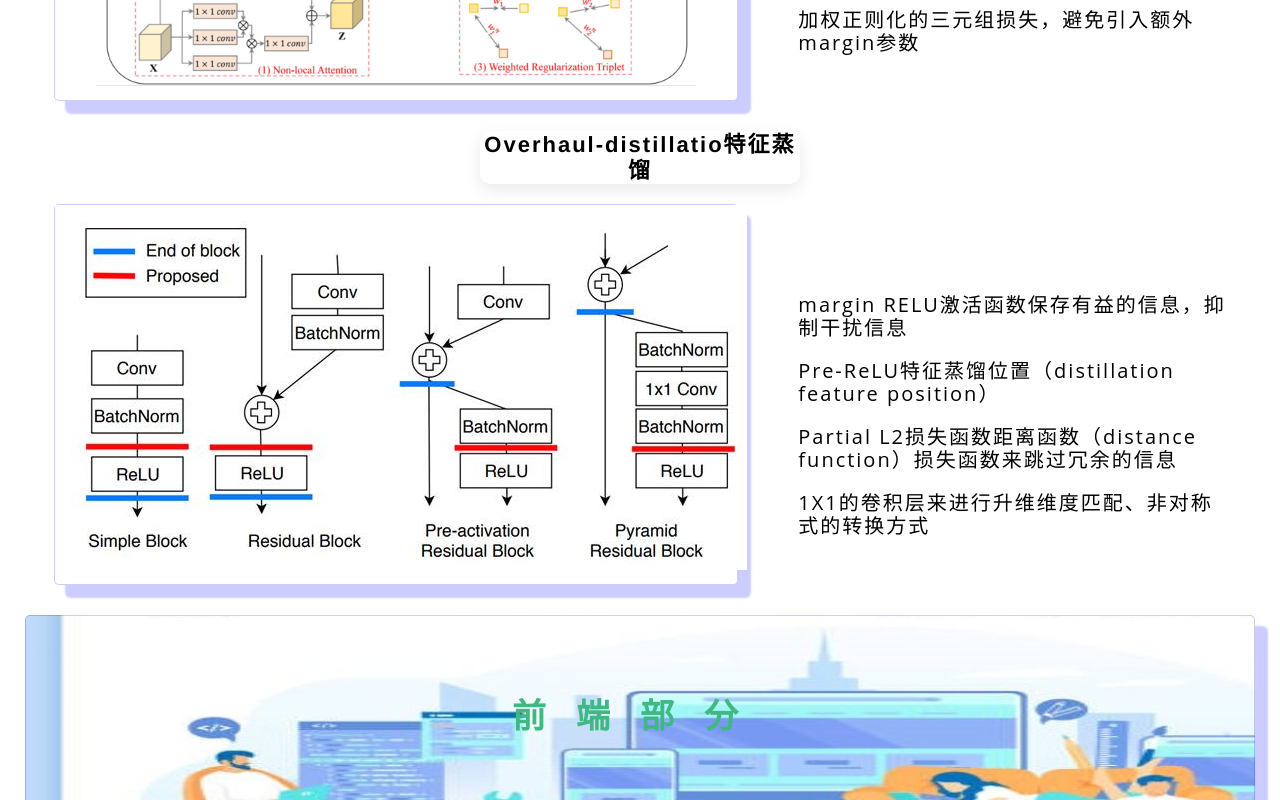
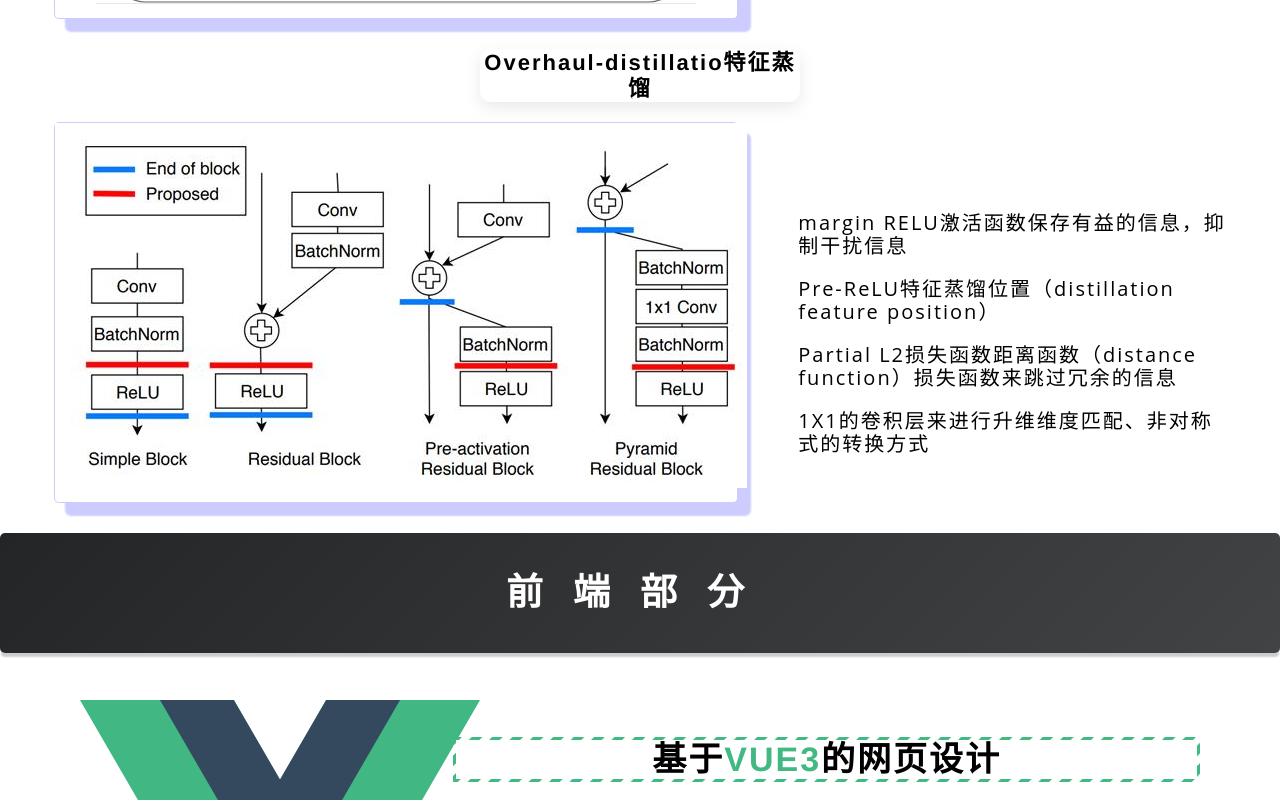
Before and after one commit to priority3/IS-system-front-end, a Vue app: page /technology in a window 1280 px wide. Shown: the part 2000-2800 px from the top of the page. Built offline with nearby package versions, Linux system fonts and the light colour scheme; a web font is replaced by a local one; what vue-particles would draw is missing.

Commit message:
fix: page style

```diff
--- a/src/views/introduce/Technology.vue
+++ b/src/views/introduce/Technology.vue
@@ -10,7 +10,6 @@
           /></div>
     <div
       class="divider title-bg"
-      :style="{ backgroundImage: 'url(' + Img6 + ')' }"
       style="font-family: Microsoft JhengHei UI, sans-serif; color: white"
     >
       深度学习部分
@@ -108,9 +107,8 @@
 
     <div
       class="divider"
-      :style="{ backgroundImage: 'url(' + Img8 + ')' }"
       style="
-        color: rgb(65, 184, 131);
+        color: white;
         font-family: Microsoft JhengHei UI, sans-serif;
       "
     >
@@ -287,9 +285,8 @@
 
     <div
       class="divider"
-      :style="{ backgroundImage: 'url(' + Img9 + ')' }"
       style="
-        color: rgb(64, 158, 255);
+        color: white;
         font-family: Microsoft JhengHei UI, sans-serif;
       "
     >
@@ -499,20 +496,17 @@ export default {
   border-radius: 5px;
   text-align: center;
   letter-spacing: 30px;
-  line-height: 200px;
+  line-height: 120px;
   margin-bottom: 20px;
-  width: 96%;
-  height: 200px;
+  width: 100%;
+  height: 120px;
   font-weight: 600;
-  font-size: 34px;
+  font-size: 37px;
   font-family: Helvetica Neue, Helvetica, PingFang SC, Hiragino Sans GB,
     Microsoft YaHei, 微软雅黑, Arial, sans-serif;
-  border: 1px solid rgba(0, 0, 255, 0.2);
   transition: all 0.2s;
-  box-shadow: 12px 12px 2px 1px rgba(0, 0, 255, 0.2);
-}
-.divider:hover {
-  box-shadow: -12px 12px 2px -1px rgba(0, 0, 255, 0.2);
+  box-shadow: 0px 5px 2px -1px rgba(0, 0, 0, 0.2);
+  background-image: linear-gradient(135deg,#232526,#414345);
 }
 .axios {
   text-align: center;
```
